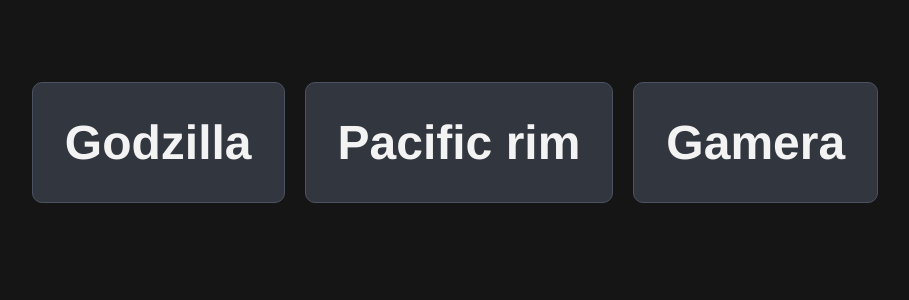
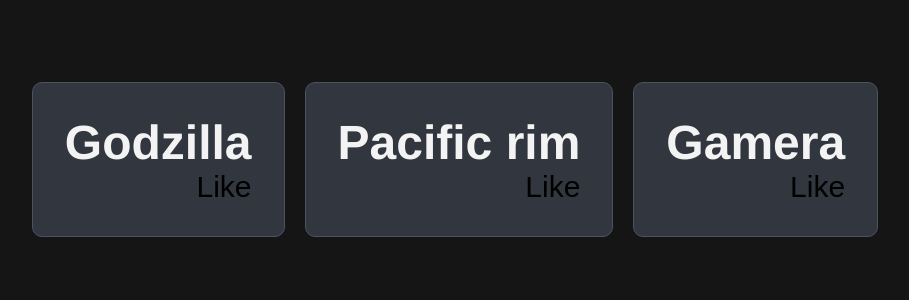
Before and after one commit to jon2502/javascript-mastery-React-Course-2025, a React (Vite) app: page / in a window 1280 px wide. Shown: the top 300 px of the page, without its empty margins (185-1094 px from the left). Built offline with nearby package versions, Linux system fonts and the light colour scheme.

Commit message:
setup state

```diff
--- a/src/App.jsx
+++ b/src/App.jsx
@@ -3,15 +3,24 @@
 import viteLogo from '/vite.svg'
 import './App.css'
 
+
+
 const Card = ({title}) => {
+  const [hasLiked, setHasLiked] = useState(false);
+
   return (
   <div className="card">
     <h2>{title}</h2>
+    <button onClick={()=> setHasLiked(true)}>
+     {hasLiked ? "liked" : "Like"}
+    </button>
   </div>
   )
 }
 
 const App = () => {
+
+
   return (
     <div className='card-container'>
       <Card title="Godzilla"/>
--- a/src/index.css
+++ b/src/index.css
@@ -32,3 +32,12 @@
   border-radius: 10px;
   min-height: 100px;
 }
+
+button{
+  border: none;
+  font-size: 30px;
+  background-color: transparent;
+  width: 100%;
+  text-align: right;
+  cursor: pointer;
+}
```
